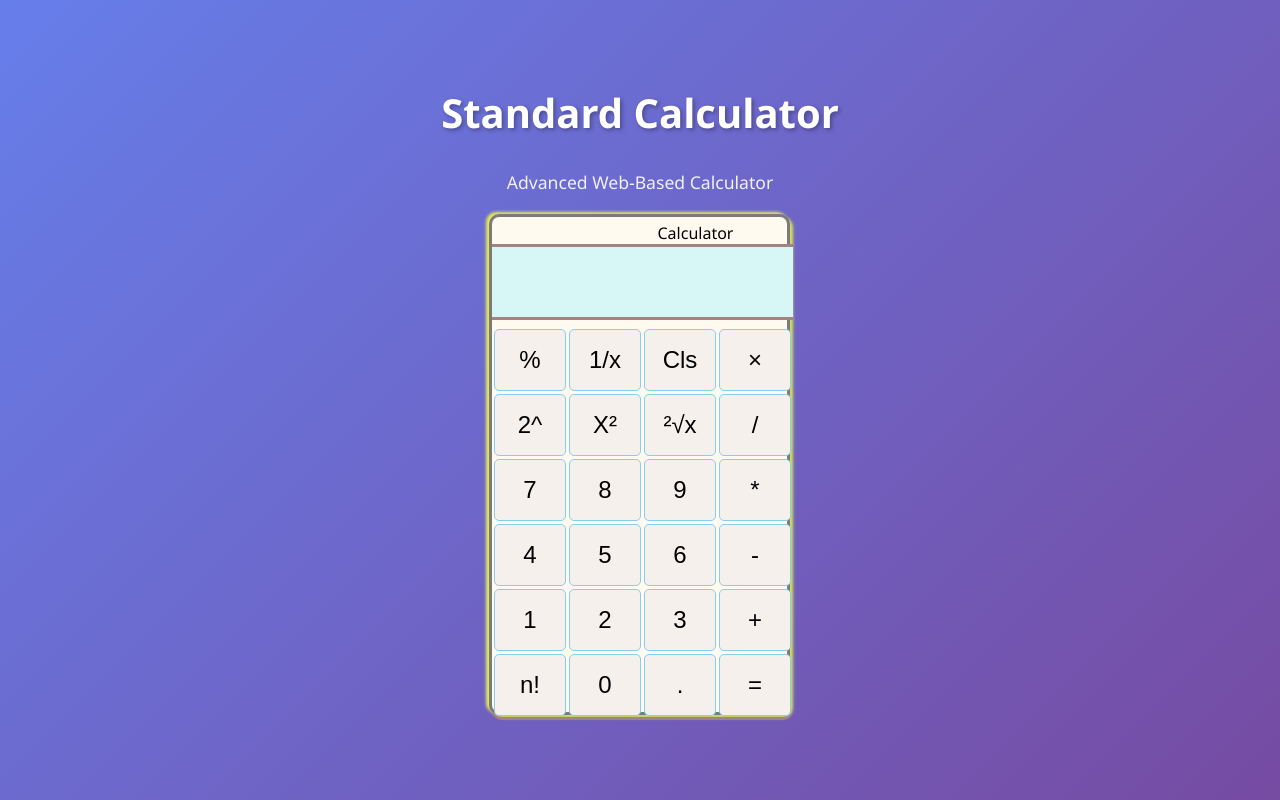
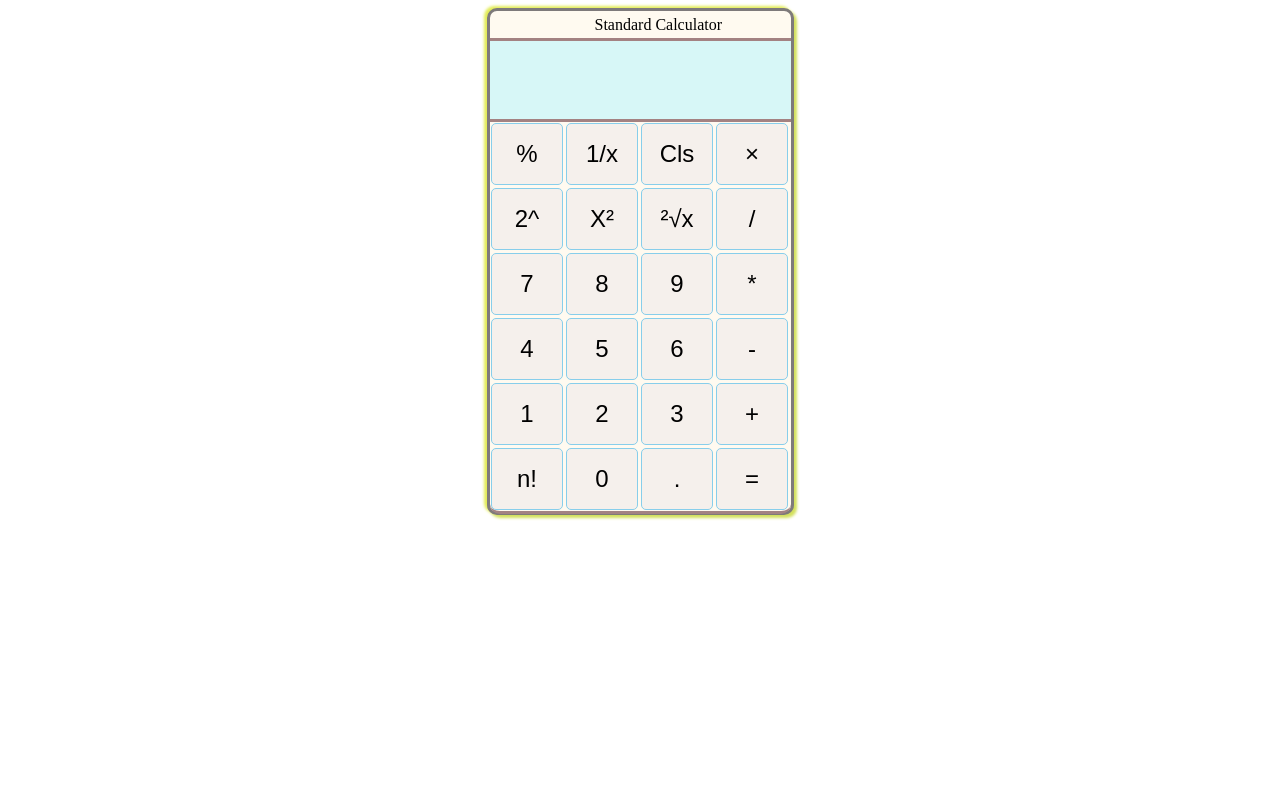
Before and after one commit to saeedahmedbl68-lab/Standard-Calculator, a plain HTML site: page index.html in a window 1280 px wide. Drawn offline with Linux system fonts and the light colour scheme.

Commit message:
Refactor HTML structure for Standard Calculator

```diff
--- a/index.html
+++ b/index.html
@@ -6,44 +6,13 @@
     <title>Standard Calculator</title>
     <link rel="stylesheet" href="Cal.css">
     <script defer src="Cal.js"></script>
-    <style>
-        * {
-            margin: 0;
-            padding: 0;
-            box-sizing: border-box;
-        }
-        body {
-            font-family: 'Segoe UI', Tahoma, Geneva, Verdana, sans-serif;
-            background: linear-gradient(135deg, #667eea 0%, #764ba2 100%);
-            min-height: 100vh;
-            display: flex;
-            justify-content: center;
-            align-items: center;
-        }
-        .wrapper {
-            text-align: center;
-        }
-        h1 {
-            color: white;
-            margin-bottom: 30px;
-            font-size: 2.5em;
-            text-shadow: 2px 2px 4px rgba(0,0,0,0.3);
-        }
-        p {
-            color: rgba(255,255,255,0.9);
-            margin-bottom: 20px;
-            font-size: 1.1em;
-        }
-    </style>
 </head>
 <body>
-    <div class="wrapper">
-        <h1>Standard Calculator</h1>
-        <p>Advanced Web-Based Calculator</p>
     <div id="Container">
-            <div id="Bar" style="padding-left: 105px; padding-top: 5px;">Calculator</div>
-            <div id="Screen"></div>
-            <div id="bottom">
+        <div id="Bar" style="padding-left:
+        105px; padding-top: 5px;">Standard Calculator</div>
+        <div id="Screen"> </div>
+        <div id="bottom" >
             <button onclick="keypress('%')" id="Module">%</button>
             <button onclick="OneoverX()" id="Oneover">1/x</button>
             <button onclick="Clean()" id="Clear">Cls</button>
@@ -70,6 +39,5 @@
             <button onclick="Calculation()" id="Equal">=</button>
         </div>
     </div>
-    </div>
 </body>
 </html>
```
Lines whose indentation alone changed are shown as unchanged.
